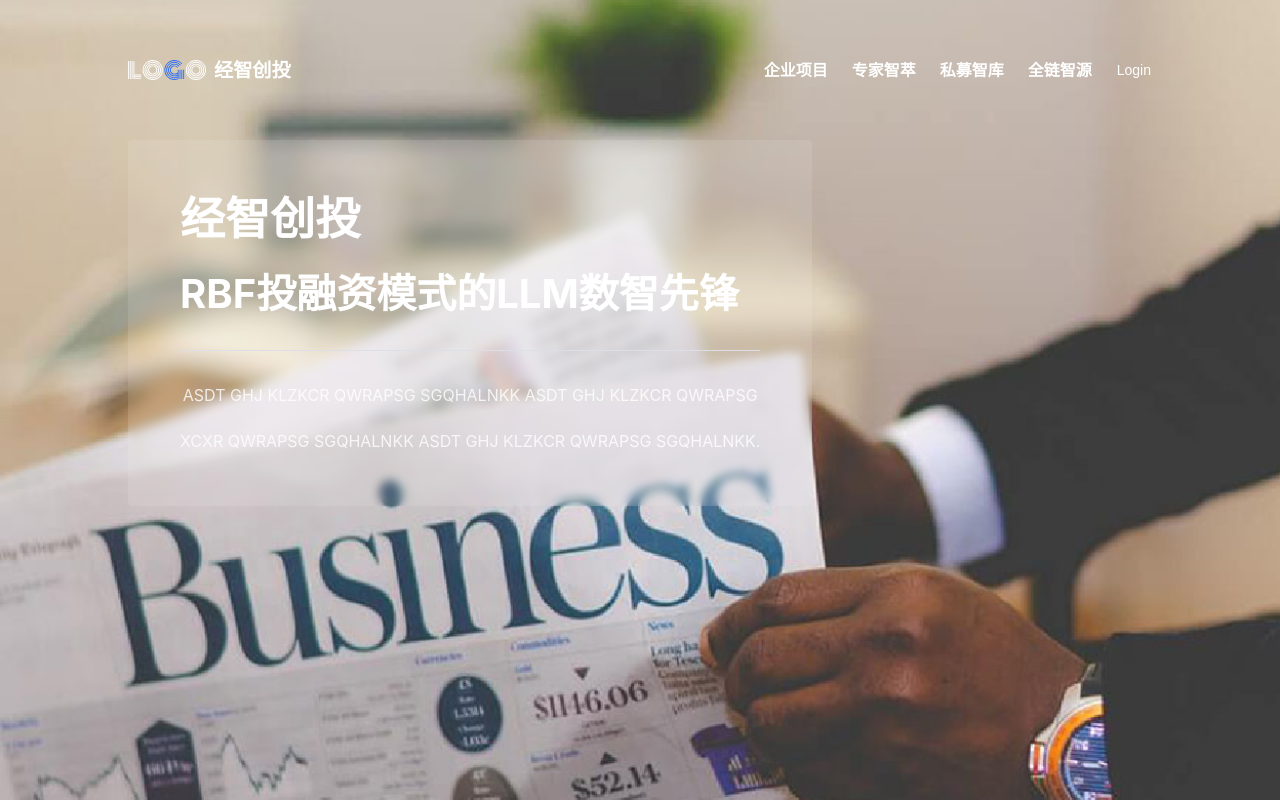
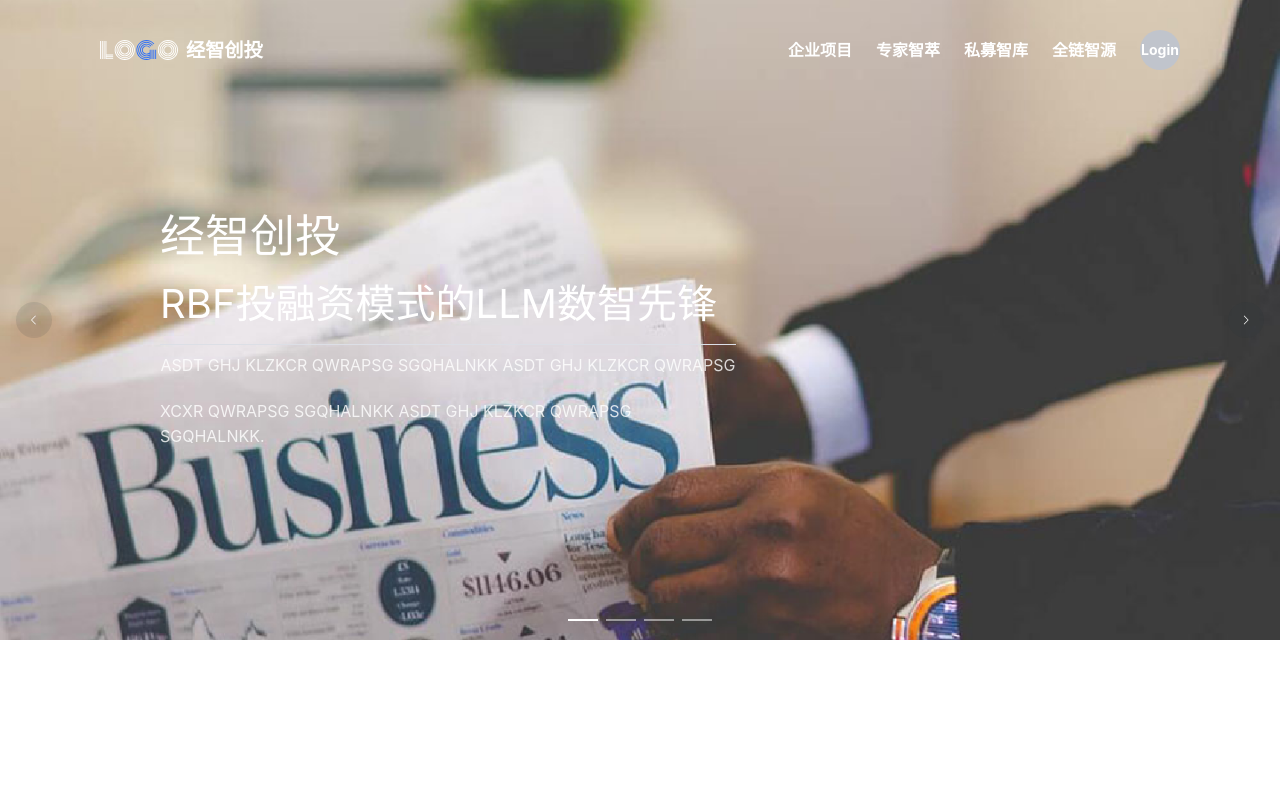
Before and after one commit to din0sauria/Econ-AI-Ventures, a Vue app: page /login in a window 1280 px wide. Both pictures are taken after a click on the button "Sign In". Built offline with nearby package versions, Linux system fonts and the light colour scheme.

Commit message:
fix pointer-events: none;

```diff
--- a/src/components/navbar.vue
+++ b/src/components/navbar.vue
@@ -19,26 +19,26 @@
 
       <!-- 登录按钮 -->
       <el-menu-item index="login" class="nav-item">
-        <el-button type="text" class="login-btn" @click="$router.push('/login')">
+        <el-avatar type="text" class="login-btn" @click="$router.push('/login')">
           Login
-        </el-button>
+        </el-avatar>
       </el-menu-item>
     </el-menu>
   </nav>
 </template>
 
 <script setup lang="ts">
-import { ElMenu, ElMenuItem, ElButton } from 'element-plus'
+import { ElMenu, ElMenuItem, ElButton, ElAvatar } from 'element-plus'
 </script>
 
 <style scoped>
 .nav-container {
   width: 100vw;
-  padding: 5vh 10vw;
+  padding: 20px 100px;
   background: transparent;
 }
 
-/* 深度选择器修改element默认样式 */
+/* 深度选择器 */
 :deep(.nav-menu) {
   display: flex;
   align-items: center;
--- a/src/pages/index/index.vue
+++ b/src/pages/index/index.vue
@@ -1,13 +1,17 @@
 <template>
+  <div class="bgm">
+    <el-carousel height="80vh" motion-blur interval="5000" arrow="always">
+      <el-carousel-item v-for="item in 4" :key="item">
+        <img class="bgmimg" src="../../assets/home-bgm.png">
+      </el-carousel-item>
+    </el-carousel>
+  </div>
   <div class="container">
-    <!-- 导航栏保留原有组件 -->
     <navbar />
-
     <header class="left">
-      <el-card shadow="never" class="header-card">
       <div class="header-content">
-          <h1 class="el-title" style="font-size: 45px;">经智创投</h1>
-          <h2 class="el-subtitle" style="font-size: 40px;">RBF投融资模式的LLM数智先锋</h2>
+        <h1 style="font-size: 45px">经智创投</h1>
+        <h2 style="font-size: 40px">RBF投融资模式的LLM数智先锋</h2>
         <el-divider class="custom-divider" />
         <div class="text">
           <el-space direction="vertical" :size="20">
@@ -16,7 +20,6 @@
           </el-space>
         </div>
       </div>
-      </el-card>
     </header>
 
   </div>
@@ -24,17 +27,30 @@
 
 <script setup>
 import navbar from '@/components/navbar.vue'
-import { ElCard, ElDivider, ElSpace } from 'element-plus'
+import { ElDivider, ElSpace, ElCarousel } from 'element-plus'
 </script>
 
 <style scoped>
 .container {
-  min-height: 100vh;
+  min-height: 100%;
   width: 100%;
   display: flex;
   flex-direction: column;
-  background: no-repeat url('../../assets/home-bgm.png');
-  background-size: cover;
+}
+
+.bgm {
+  position: fixed;
+  width: 100%;
+  height: 100%;
+  top: 0;
+  left: 0;
+  pointer-events: auto;
+}
+
+.bgmimg {
+  width: 100%;
+  height: 100%;
+  object-fit: cover;
 }
 
 .left {
@@ -43,20 +59,13 @@ import { ElCard, ElDivider, ElSpace } from 'element-plus'
   flex-direction: column;
   justify-content: center;
   margin-left: 10%;
-}
-
-.header-card {
-  background: rgba(255, 255, 255, 0.1);
-  border: none;
-  width: fit-content;
-  backdrop-filter: blur(5px);
+  width: 50%;
+  height: 450px;
+  z-index: 1;
 }
 
 .header-content {
   padding: 2rem;
-  display: flex;
-  flex-direction: column;
-  gap: 1.5rem;
 }
 
 .el-title {
--- a/src/pages/login/login.vue
+++ b/src/pages/login/login.vue
@@ -63,6 +63,7 @@ const toHome = () => {
 <style scoped>
 .container {
   position: fixed;
+  height: 100%;
   width: 100%;
   display: flex;
   flex-direction: column;
@@ -85,11 +86,13 @@ const toHome = () => {
   flex-direction: column;
   justify-content: center;
   gap: 10px;
+  height: 450px;
 }
 
 .right {
   background-color: white;
   width: 400px;
+  height: 450px;
   padding: 50px;
   border-radius: 10px;
 }
```
Lines whose indentation alone changed are shown as unchanged.
